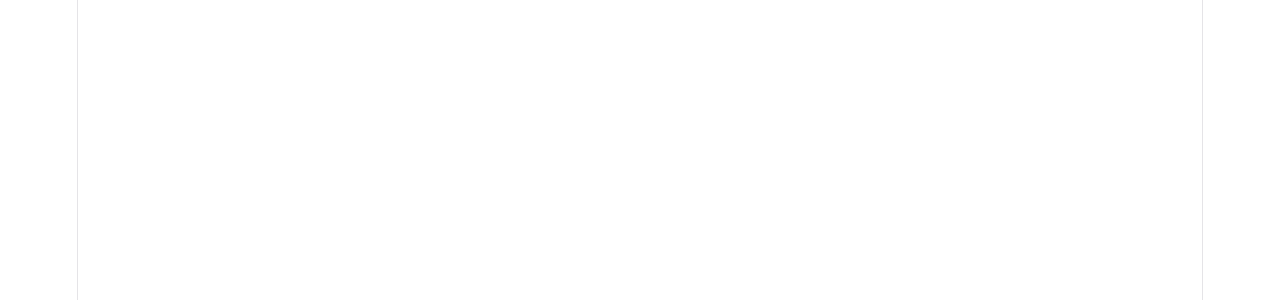
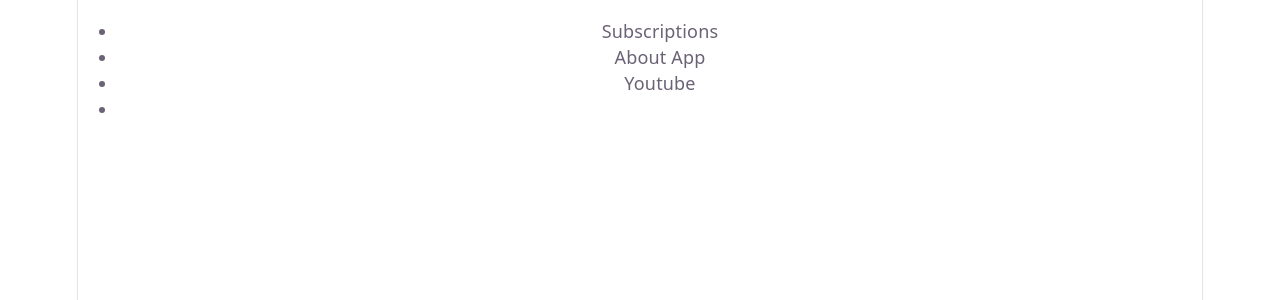
Before and after one commit to swathi-babashankar/myVibe, a React (Vite) app in the folder frontend/my-app/: page / in a window 1280 px wide. Shown: the top 300 px of the page. Built offline with nearby package versions, Linux system fonts and the light colour scheme.

Commit message:
Added googleSignin

```diff
--- a/frontend/my-app/package.json
+++ b/frontend/my-app/package.json
@@ -10,6 +10,7 @@
     "preview": "vite preview"
   },
   "dependencies": {
+    "jwt-decode": "^4.0.0",
     "react": "^19.2.5",
     "react-dom": "^19.2.5"
   },
--- a/frontend/my-app/src/App.tsx
+++ b/frontend/my-app/src/App.tsx
@@ -3,13 +3,16 @@
 // import viteLogo from './assets/vite.svg'
 // import heroImg from './assets/hero.png'
 import './App.css'
+import Navbar from './components/Navbar.jsx'
 
 function App() {
   // const [count, setCount] = useState(0)
 
   return (
     <>
-      <div className="g-signin2" data-onsuccess="onSignIn"></div>
+      <Navbar/>
+     {/* <div className="g-signin2" data-onsuccess="onSignIn"></div> */}
+      {/* <div class="g-signin2" data-onsuccess="onSignIn"></div> */}
     </>
   )
 }
--- a/frontend/my-app/src/components/Login.jsx
+++ b/frontend/my-app/src/components/Login.jsx
@@ -1,8 +1,35 @@
-
+import { useEffect } from "react";
+import {jwtDecode } from 'jwt-decode'
 
 function Login(){
 
+    useEffect(() => {
+    if (!window.google) return;
+
+    window.google.accounts.id.initialize({
+      client_id: "997255180107-0rqj02e84b9qpftnc2psg3cl8r0na44e.apps.googleusercontent.com",
+      callback: handleLogin,
+    });
+
+    window.google.accounts.id.renderButton(
+      document.getElementById("googleBtn"),
+      {
+        theme: "outline",
+        size: "large",
+
+      }
+    );
+  }, []);
+
+  const handleLogin = async (response) =>  {
+    console.log("JWT token:", jwtDecode(response.credential));
+
+
+  };
+
     return(
-        <div class="g-signin2" data-onsuccess="onSignIn"></div>
+       <div id="googleBtn"></div>
     )
 }
+
+export default Login
--- /dev/null
+++ b/frontend/my-app/src/components/Navbar.jsx
@@ -0,0 +1,29 @@
+import Login from './Login.jsx'
+
+function Navbar(){
+
+    return(
+        <>
+        <nav >
+            <ul>
+                <li>
+                    Subscriptions
+                </li>
+                <li>
+                    About App
+                </li>
+                <li>
+                    Youtube
+                </li>
+                <li>
+                   {/* */}
+                   <Login/>
+                </li>
+            </ul>
+        </nav>
+        {/* <div className="g-signin2" data-onsuccess="onSignIn"></div>  */}
+        </>
+    )
+}
+
+export default Navbar
```
Also changed, not shown: 1 other file (tests, documents, lock files or other folders).
